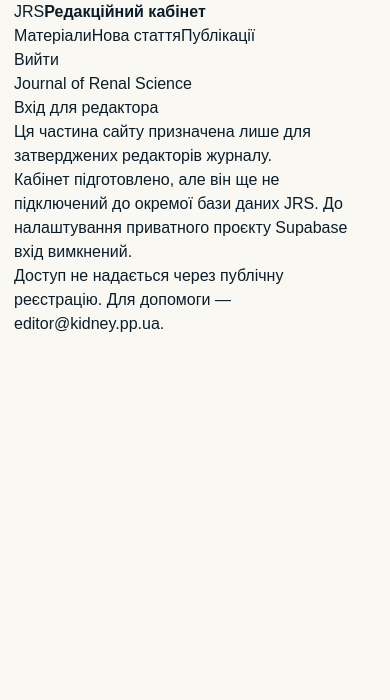
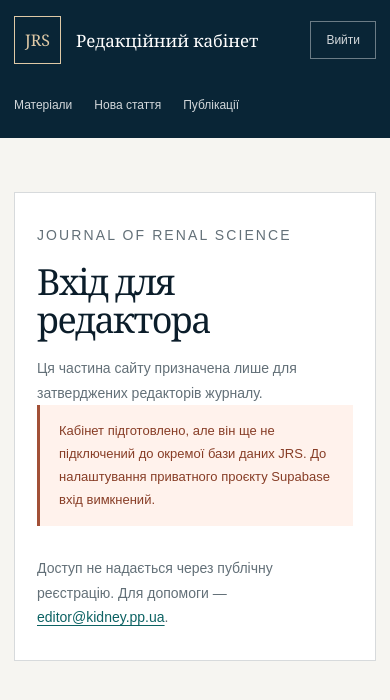
Before and after one commit to LidiiaDD/journal-kidney-pp-ua, a Next.js app: page /admin/login in a window 390 px wide. Shown: the top 700 px of the page. Built offline with nearby package versions, Linux system fonts and the light colour scheme.

Commit message:
Style secure JRS editor cabinet and mobile manuscript forms

```diff
--- a/app/globals.css
+++ b/app/globals.css
@@ -230,3 +230,68 @@ footer{background:var(--deep);color:rgba(255,255,255,.62)}.footer-top{min-height
   .pub-card-meta{flex-direction:column;gap:4px}
   .pub-card-footer{gap:16px}
 }
+
+
+/* JRS editorial cabinet: private editor experience */
+.jrs-admin{min-height:100vh;background:#f6f5f1;color:var(--ink)}
+.jrs-admin-header{background:var(--navy);color:#fff}
+.jrs-admin-nav{display:flex;align-items:center;justify-content:space-between;gap:24px;min-height:80px}
+.jrs-admin-brand{display:flex;gap:15px;align-items:center}
+.jrs-admin-brand>span{border:1px solid var(--pale-gold);padding:12px 10px;font:16px Georgia,serif;color:var(--pale-gold)}
+.jrs-admin-brand b{font:400 17px Georgia,serif}
+.jrs-admin-nav nav{display:flex;gap:24px}
+.jrs-admin-nav nav a,.jrs-admin-nav button{color:rgba(255,255,255,.82);font:12px Arial,Helvetica,sans-serif}
+.jrs-admin-nav nav a:hover,.jrs-admin-nav button:hover{color:#fff}
+.jrs-admin-nav button{cursor:pointer;background:transparent;border:1px solid rgba(255,255,255,.4);padding:11px 15px}
+.jrs-admin-main{padding:60px 0 110px}
+.jrs-admin-heading{display:flex;align-items:end;justify-content:space-between;flex-wrap:wrap;gap:30px;margin-bottom:42px}
+.jrs-admin-kicker{margin:0 0 15px!important;color:var(--teal);text-transform:uppercase;letter-spacing:.15em;font-size:11px}
+.jrs-admin-heading h1,.jrs-login h1{margin:0 0 16px;font:400 clamp(36px,4.8vw,60px)/1.08 Georgia,serif;letter-spacing:-.045em}
+.jrs-admin-heading p:not(.jrs-admin-kicker){margin:0;color:var(--muted);font-size:14px;line-height:1.7}
+.jrs-admin-primary{display:inline-flex;justify-content:center;align-items:center;width:fit-content;padding:15px 22px;border:1px solid var(--navy);background:var(--navy);color:#fff!important;font:700 12px Arial,Helvetica,sans-serif;letter-spacing:.04em;cursor:pointer}
+.jrs-admin-primary:hover{background:var(--teal);border-color:var(--teal)}
+.jrs-admin-empty{padding:40px 45px;border:1px solid var(--line);background:#fff}
+.jrs-admin-empty h2{font:400 27px Georgia,serif;margin:0 0 10px}
+.jrs-admin-empty p{max-width:680px;font-size:14px;line-height:1.75;color:var(--muted)}
+.jrs-admin-empty a{display:inline-block;margin-top:15px;font-weight:700;color:var(--teal);font-size:13px}
+.jrs-admin-list{background:#fff;border:1px solid var(--line)}
+.jrs-admin-item{display:flex;align-items:center;justify-content:space-between;gap:24px;padding:26px 31px;border-bottom:1px solid var(--line)}
+.jrs-admin-item:last-child{border-bottom:0}
+.jrs-admin-status{display:inline-block;margin-bottom:12px;font-size:10px;letter-spacing:.07em;text-transform:uppercase;color:var(--muted)}
+.jrs-admin-status.published{color:var(--teal)}
+.jrs-admin-status.draft{color:#8a6131}
+.jrs-admin-item h2{margin:0 0 8px;font:400 24px/1.3 Georgia,serif}
+.jrs-admin-item h2 a:hover,.jrs-admin-item>a:hover{color:var(--teal)}
+.jrs-admin-item p{margin:0;color:var(--muted);font-size:12px;line-height:1.6}
+.jrs-admin-item>a{font-size:12px;font-weight:700;flex-shrink:0}
+.jrs-login{max-width:580px;margin:10px auto;padding:45px;background:#fff;border:1px solid var(--line)}
+.jrs-login>p{color:var(--muted);line-height:1.75;font-size:14px}
+.jrs-login-help{margin-top:30px}
+.jrs-login-help a{color:var(--teal);text-decoration:underline;text-underline-offset:3px}
+.jrs-admin-notice{padding:15px 19px;margin-bottom:25px;border-left:3px solid var(--teal);background:#edf4f0;color:#2b5849;font-size:13px;line-height:1.75}
+.jrs-admin-notice.error{border-left-color:#a25037;background:#fff2ec;color:#873d26}
+.jrs-admin-notice a{text-decoration:underline}
+.jrs-admin-form{max-width:940px}
+.jrs-admin-form fieldset{margin:0 0 27px;padding:0;border:0}
+.jrs-admin-form fieldset:disabled{opacity:.72}
+.jrs-admin-fields{display:flex;flex-direction:column;gap:22px;margin:0 0 27px}
+.jrs-admin-form label,.jrs-admin-pdf label{display:flex;flex-direction:column;gap:9px;color:#37474f;font-size:13px;font-weight:700}
+.jrs-admin-form label small{font-weight:400;color:var(--muted);font-size:12px;line-height:1.6}
+.jrs-admin-form input:not([type=hidden]),.jrs-admin-form select,.jrs-admin-form textarea,.jrs-admin-pdf input{width:100%;padding:13px 15px;min-height:49px;border:1px solid #c9cfca;border-radius:0;background:#fff;color:var(--ink);font:14px/1.55 Arial,Helvetica,sans-serif}
+.jrs-admin-form textarea{resize:vertical}
+.jrs-admin-form input:focus,.jrs-admin-form select:focus,.jrs-admin-form textarea:focus,.jrs-admin-pdf input:focus{outline:2px solid var(--teal);outline-offset:1px}
+.jrs-admin-field-row{display:grid;grid-template-columns:1fr 1fr;gap:18px}
+.jrs-admin-editor{max-width:960px}
+.jrs-admin-back{display:inline-block;margin-bottom:24px;font-size:13px;color:var(--teal)}
+.jrs-admin-pdf,.jrs-admin-publish{margin:38px 0 0;padding:33px;border:1px solid var(--line);background:#fff}
+.jrs-admin-pdf h2,.jrs-admin-publish h2{margin:0 0 15px;font:400 29px Georgia,serif}
+.jrs-admin-pdf p,.jrs-admin-publish p{color:var(--muted);line-height:1.8;font-size:14px}
+.jrs-admin-pdf p a{color:var(--teal);text-decoration:underline}
+.jrs-admin-pdf form{display:flex;flex-direction:column;align-items:flex-start;gap:18px;margin-top:22px}
+.jrs-admin-pdf button,.jrs-admin-publish-button{padding:13px 19px;border:0;background:var(--navy);color:#fff;font:700 12px Arial,Helvetica,sans-serif;cursor:pointer}
+.jrs-admin-pdf button:hover{background:var(--teal)}
+.jrs-admin-publish{border-color:rgba(12,98,99,.3);background:#eef3f0}
+.jrs-admin-publish-button{background:var(--teal)}
+.jrs-admin-publish-button:hover{background:var(--navy)}
+@media(max-width:850px){.jrs-admin-nav{flex-wrap:wrap;padding:16px 0}.jrs-admin-nav nav{order:3;flex-basis:100%;overflow-x:auto;gap:22px;padding:10px 0}.jrs-admin-nav nav a{white-space:nowrap}.jrs-admin-main{padding:44px 0 80px}}
+@media(max-width:600px){.jrs-admin-item{flex-direction:column;align-items:flex-start;padding:23px}.jrs-admin-field-row{grid-template-columns:1fr}.jrs-login{padding:30px 22px}.jrs-admin-pdf,.jrs-admin-publish{padding:24px 20px}.jrs-admin-heading{gap:20px}.jrs-admin-heading h1{font-size:39px}}
```
